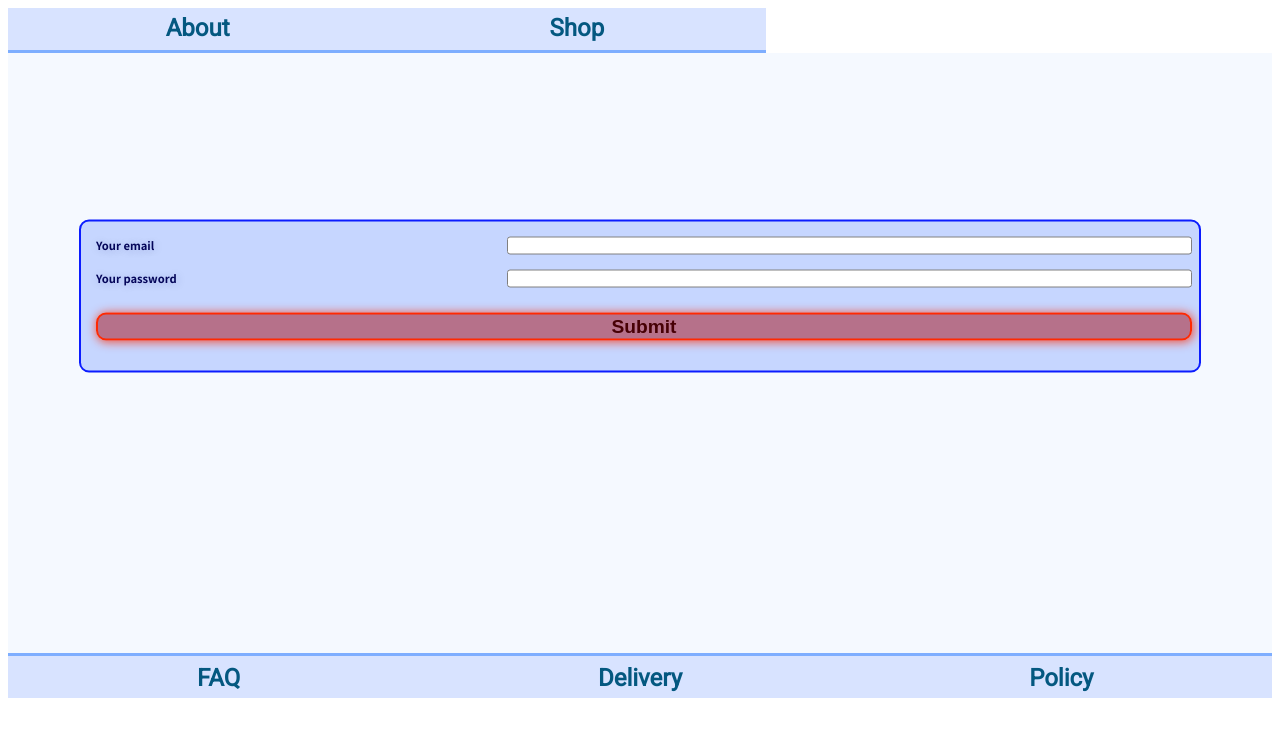
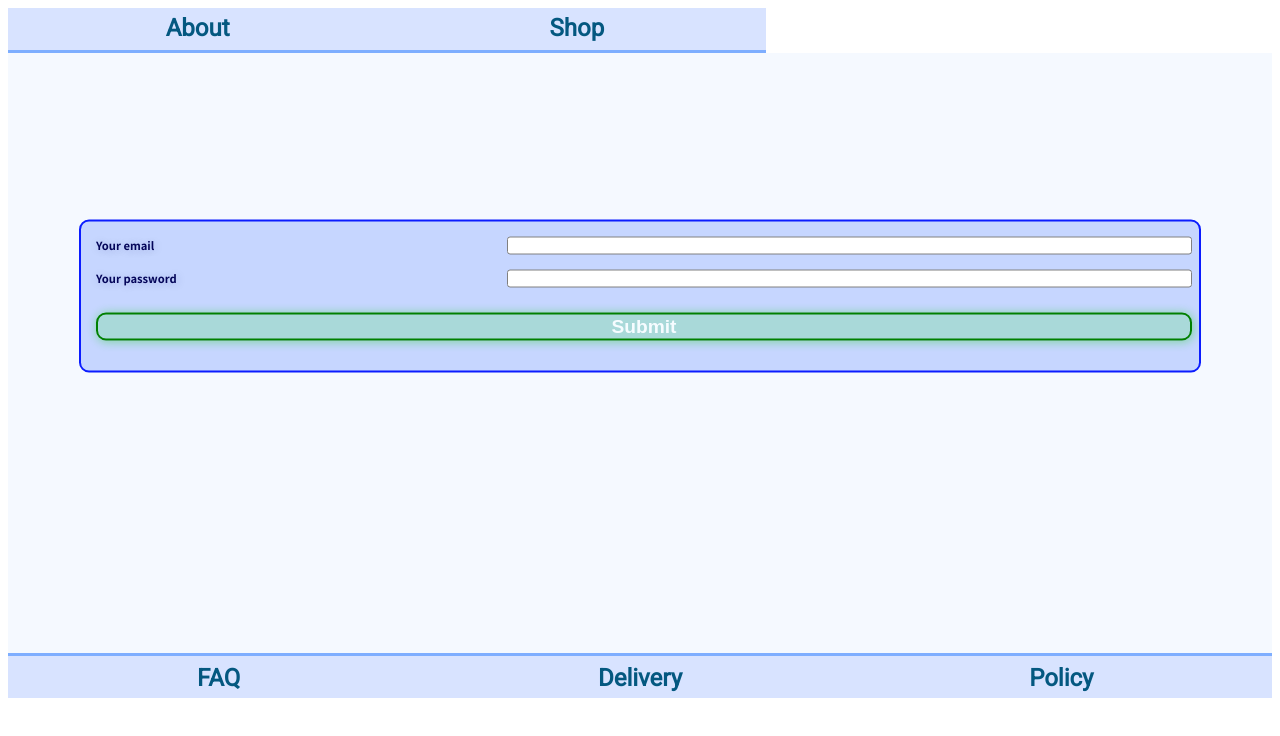
Before and after one commit to Simoonnn/candies, an Angular app: page /admin in a window 1280 px wide. Shown: the top 736 px of the page. Built offline with nearby package versions, Linux system fonts and the light colour scheme.

Commit message:
Fix submit button

```diff
--- a/src/app/admin/login/login.component.html
+++ b/src/app/admin/login/login.component.html
@@ -10,7 +10,7 @@
              type="email" formControlName="email" id="email"/>
       <label for="password">Your password</label>
       <input class="control" type="password" formControlName="password" id="password"/>
-      <input type="submit" id="submit" [disabled]="form.untouched || form.invalid"/>
+      <input type="submit" id="submit" [disabled]="form.invalid && form.touched"/>
     </div>
   </form>
 </div>
```
